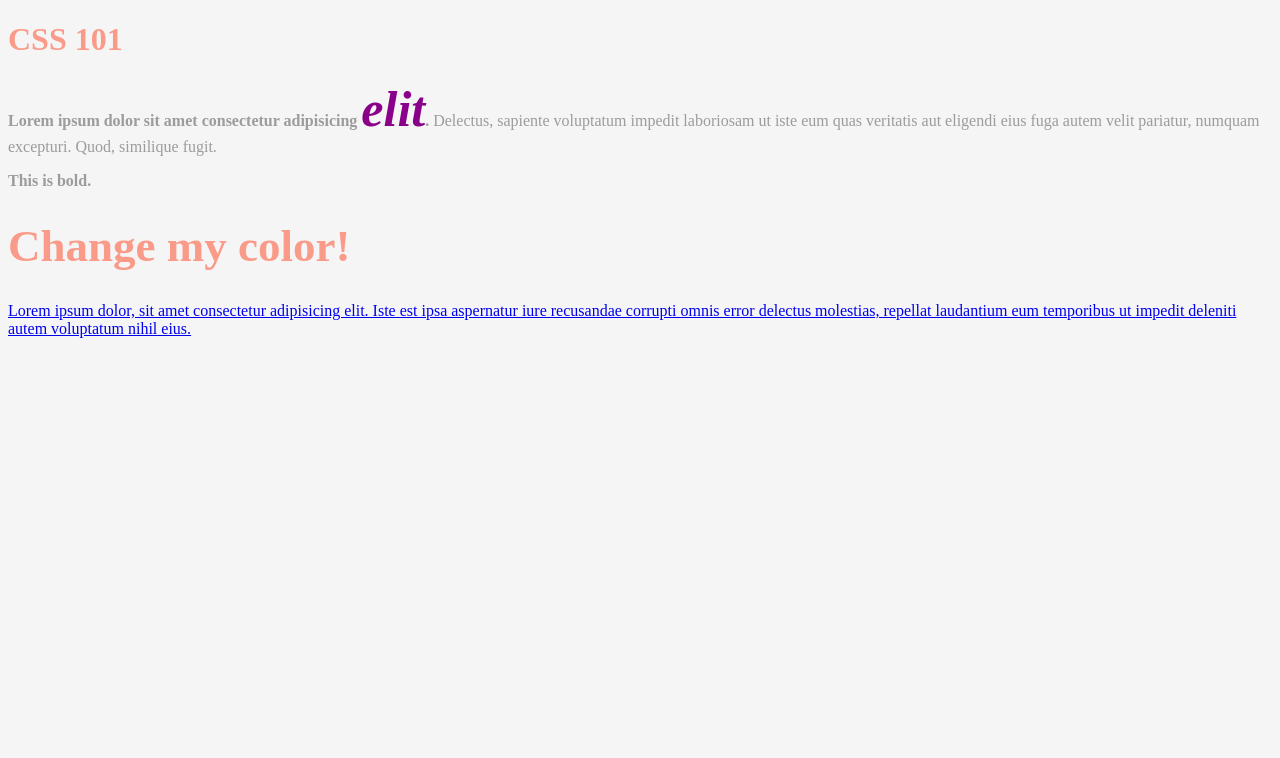
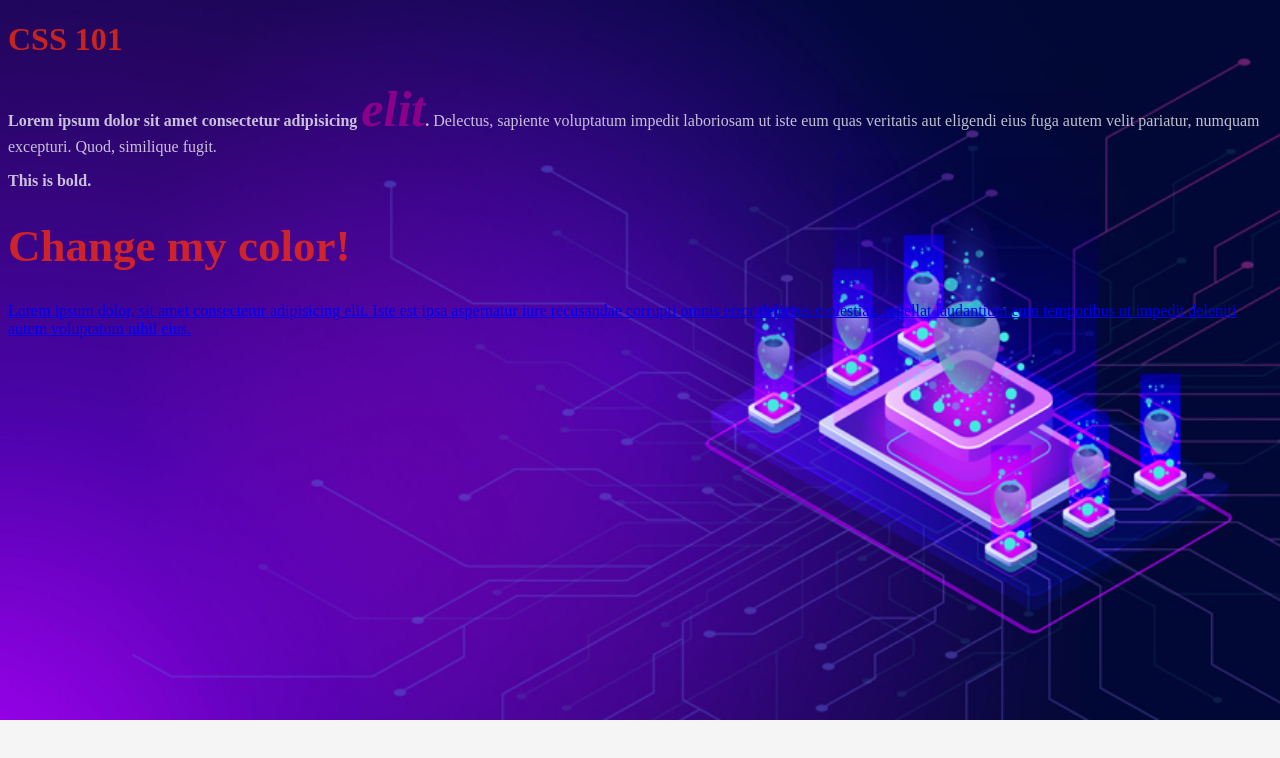
Before and after one commit to Ardison-Gardner/CSS101, a plain HTML site: page index.html in a window 1280 px wide. Drawn offline with Linux system fonts and the light colour scheme.

Commit message:
Background image.

```diff
--- a/index.html
+++ b/index.html
@@ -11,14 +11,17 @@
         font-size: 50px;
       }
       h1 {
-          color: rgba(255,65,30, 0.5)
+          color: rgba(255, 46, 9, 0.75);
       }
       h1.small {
         font-size: 45px;
       }
       body {
         background-color: #f5f5f5;
-        color: rgba(125,125,125, 0.75)
+        background-image: url(img/bg/bg.jpeg);
+        background-size: cover;
+        background-repeat: no-repeat;
+        color: rgba(255,255,255,0.75);
       }
       a {
         color: block;
```
Also changed, not shown: img/bg/bg.jpeg (added).
